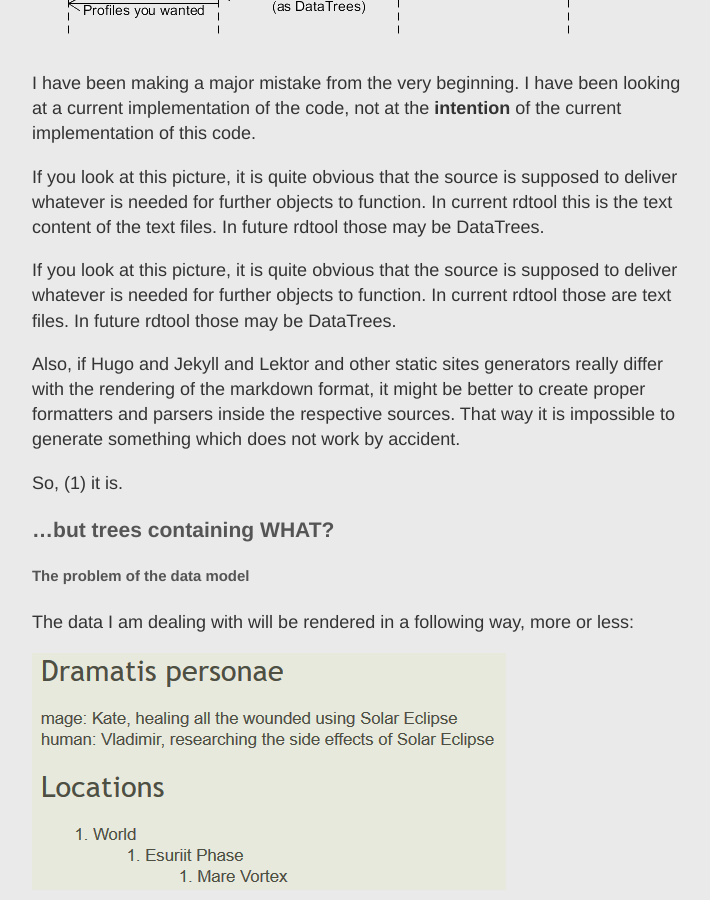
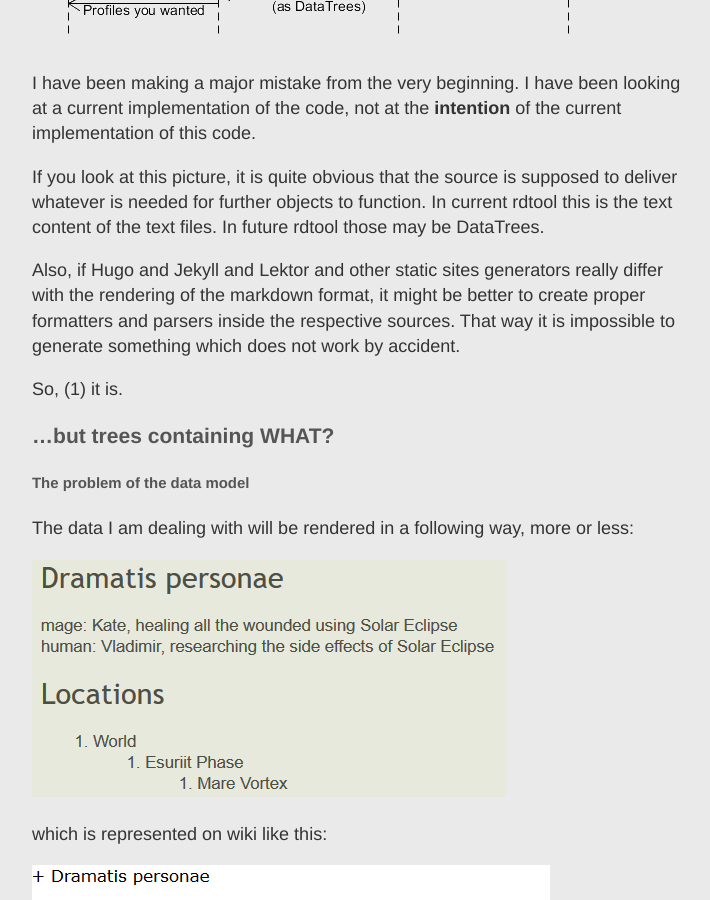
Before and after one commit to ljzolw/ljzolw.github.io, a Jekyll site: the page built from _posts/2016-12-13-to-refactor-some-strings.md, in a window 1280 px wide and 900 px high, scrolled down 13936 px. Shown: the whole window, without its empty margins (283-993 px from the left). Built offline with Jekyll 4.4.1, drawn with Linux system fonts in a browser that asks for light colours.

Commit message:
Small edit: deleted a duplicate subsection.

```diff
--- a/_posts/2016-12-13-to-refactor-some-strings.md
+++ b/_posts/2016-12-13-to-refactor-some-strings.md
@@ -245,8 +245,6 @@ Disadvantages:
 I have been making a major mistake from the very beginning. I have been looking at a current implementation of the code, not at the **intention** of the current implementation of this code.
 
 If you look at this picture, it is quite obvious that the source is supposed to deliver whatever is needed for further objects to function. In current rdtool this is the text content of the text files. In future rdtool those may be DataTrees.
-
-If you look at this picture, it is quite obvious that the source is supposed to deliver whatever is needed for further objects to function. In current rdtool those are text files. In future rdtool those may be DataTrees.
 
 Also, if Hugo and Jekyll and Lektor and other static sites generators really differ with the rendering of the markdown format, it might be better to create proper formatters and parsers inside the respective sources. That way it is impossible to generate something which does not work by accident.
 
```
Also changed, not shown: _posts/2016-12-15-musings-on-the-data.md (added, +19 -0 lines).
